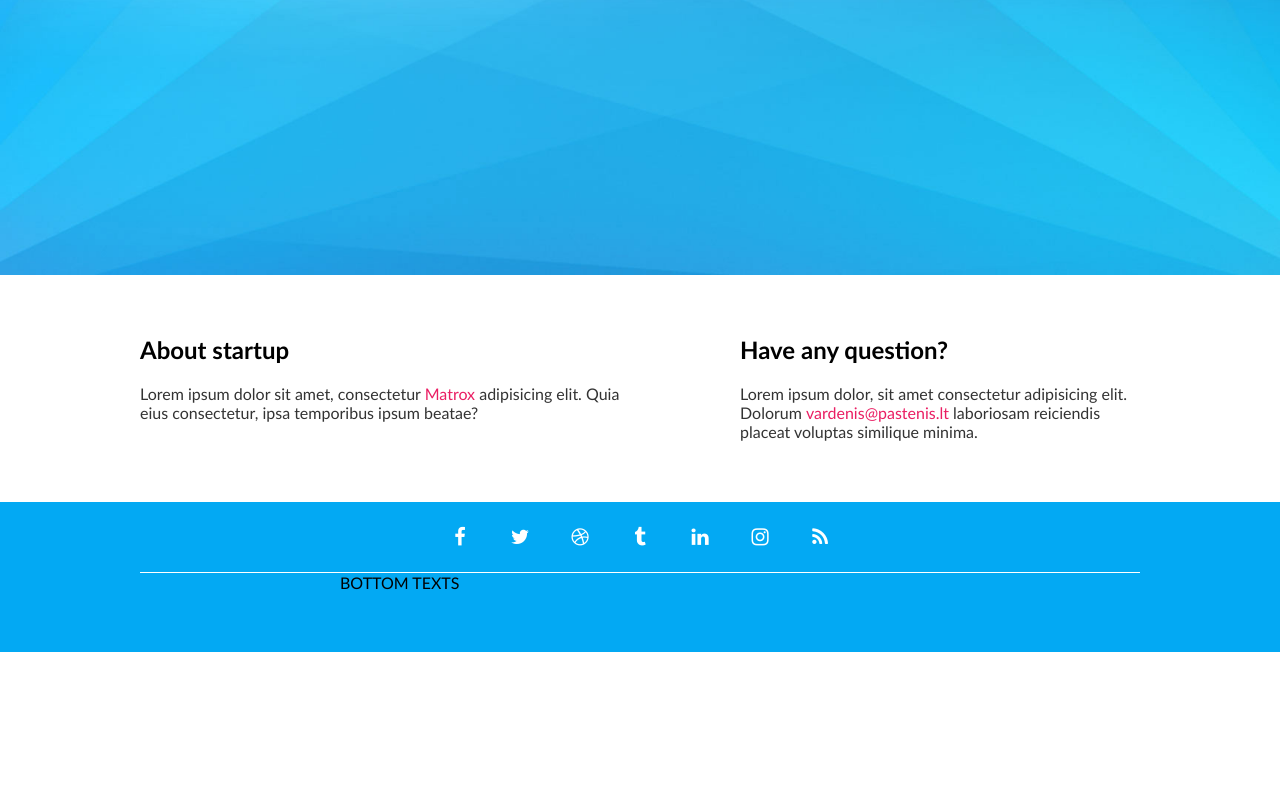
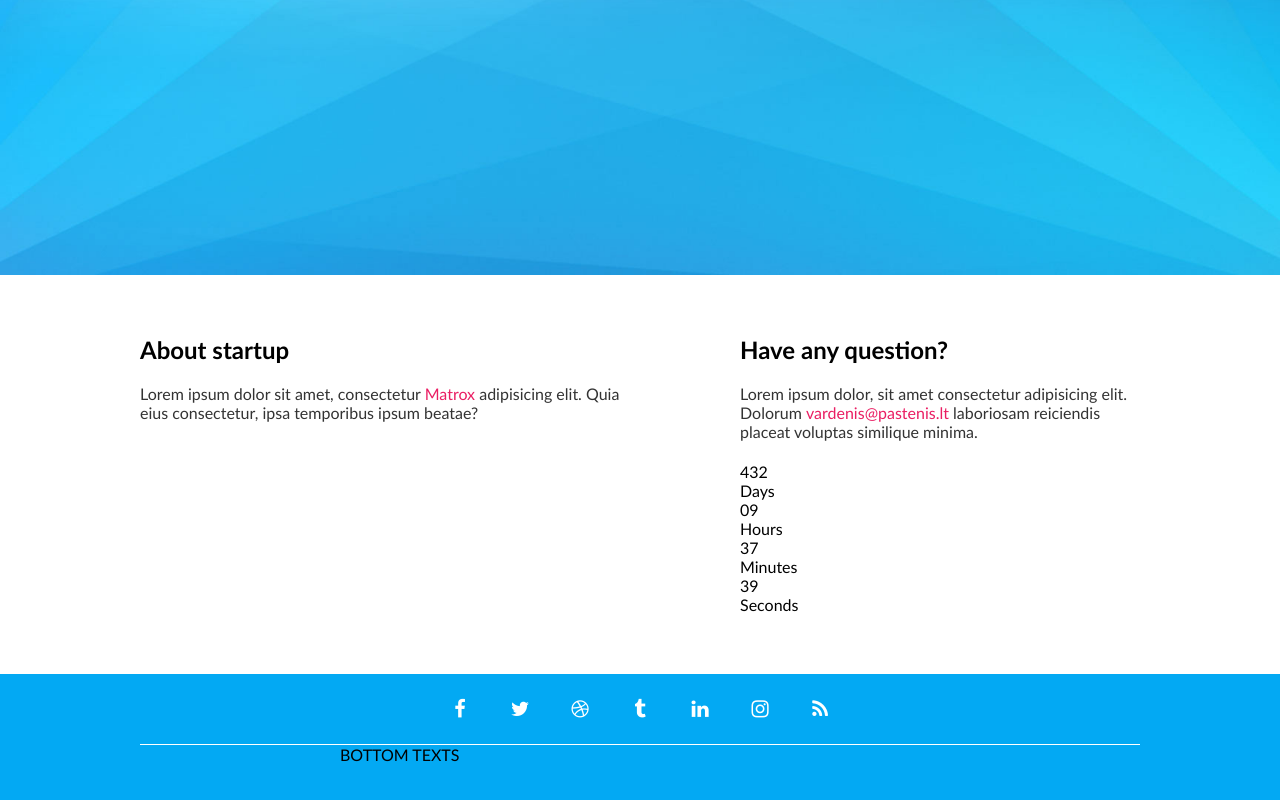
Before and after one commit to MonikaJaraite/08-coming-soon, a website: page index.html in a window 1280 px wide. Shown: the part 525-1325 px from the top of the page. Before the commit the page ends 1177 px from the top, so only its background shows below. Drawn offline with Linux system fonts and the light colour scheme.

Commit message:
Some changes in html regarding the clock

```diff
--- a/index.html
+++ b/index.html
@@ -35,6 +35,24 @@
             <div class="column right-column">
                 <h2>Have any question?</h2>
                 <p>Lorem ipsum dolor, sit amet consectetur adipisicing elit. Dolorum <a href="mailto:vardenis@pastenis.lt">vardenis@pastenis.lt</a> laboriosam reiciendis placeat voluptas similique minima.</p>
+                <div class="clock">
+                    <div class="time">
+                        <div class="value">432</div>
+                        <div class="label">Days</div>
+                    </div>
+                    <div class="time">
+                        <div class="value">09</div>
+                        <div class="label">Hours</div>
+                    </div>
+                    <div class="time">
+                        <div class="value">37</div>
+                        <div class="label">Minutes</div>
+                    </div>
+                    <div class="time">
+                        <div class="value">39</div>
+                        <div class="label">Seconds</div>
+                    </div>
+                </div>
             </div>
         </div>
     </main>
```
